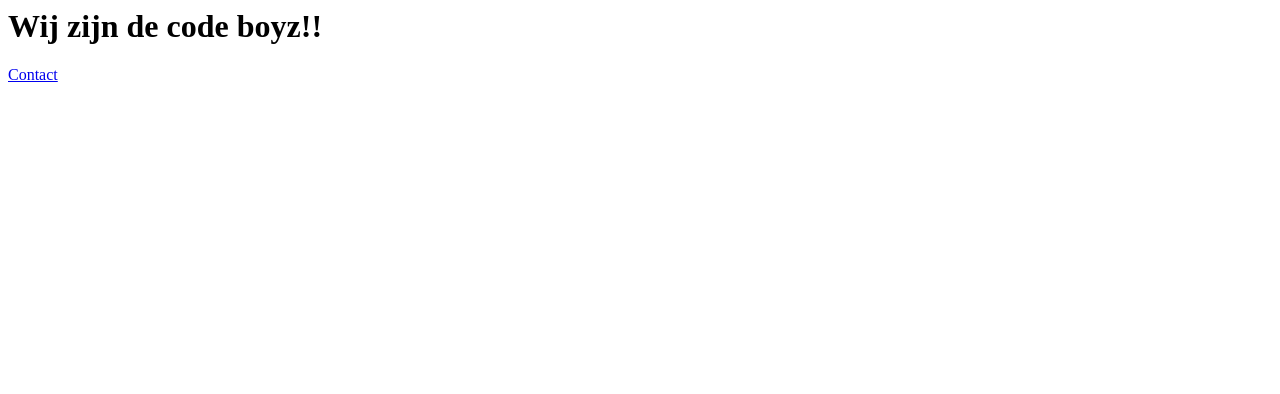
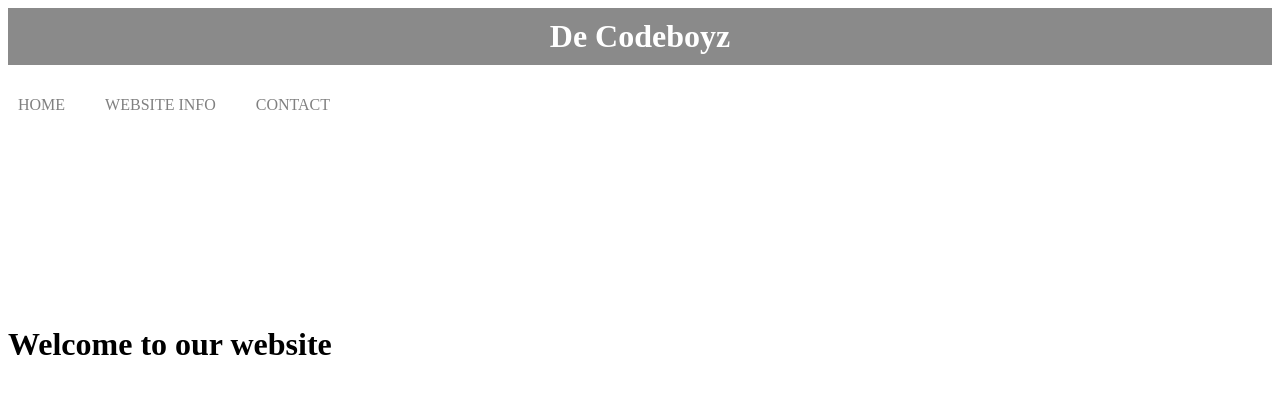
Before and after one commit to codeboyz-co/codeboyz.co, a website: page index.html in a window 1280 px wide. Drawn offline with Linux system fonts and the light colour scheme.

Commit message:
replaced all files

```diff
--- a/index.html
+++ b/index.html
@@ -1,10 +1,28 @@
 <html>
-    <head>
-        <link rel="stylesheet" href="style.css">
-        <script src="javascript.js"></script>
-    </head>
-    <body>
-      <h1>Wij zijn de code boyz!!</h1>
-      <a href="contact.html">Contact</a>
-    </body>
+<head>
+        <meta charset="utf-8"/>
+        <link rel="stylesheet" href="opmaak.css">
+    <div class="title">
+        <h1 id="Titel">De Codeboyz</h1>
+    </div>
+</head>
+<body>
+    <div class="container">
+
+            <div class="nav-link-wrapper">
+                <a href="codeboyz website.html">Home</a>
+            </div>
+            <div class="nav-link-wrapper">
+                <a href="website.html">Website info</a>
+            </div>
+            <div class="nav-link-wrapper">
+                <a href="contact.html">Contact</a>
+            </div>
+
+    </div>
+    <br><br><br><br><br><br><br><br><br><br>
+    <div>
+        <h1>Welcome to our website</h1>
+    </div>
+</body>
 </html>
--- a/style.css
+++ b/style.css
@@ -1,3 +1,42 @@
 form:not(.visible) {
   display: none;
 }
+#Titel {
+  color: white;
+  background-color: #8a8a8a;
+  padding: 10px;
+  text-align: center
+}
+
+#Contact {
+  color: white;
+  background-color: #8a8a8a;
+  padding: 35px;
+  text-align: center
+}
+.nav-link-wrapper {
+  color: black;
+  background-color: white;
+  padding: 10px;
+  text-align: left;
+  font-size: 0,9em;
+  margin-right: 20px;
+  text-transform: uppercase;
+}
+
+.container {
+  display: flex;
+}
+.nav-link-wrapper a {
+  color: grey;
+  text-decoration: none;
+  transition: color 0,5s;
+}
+.nav-link-wrapper:hover {
+  border-bottom: 1px solid #8a8a8a;
+  transition: color 0,5s;
+}
+.nav-link-wrapper a:hover {
+  color: black;
+  transition: color 0.5s;
+}
```
